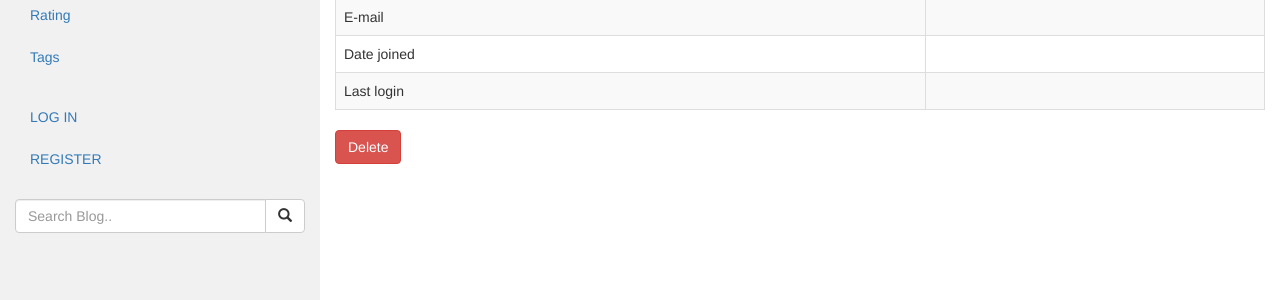
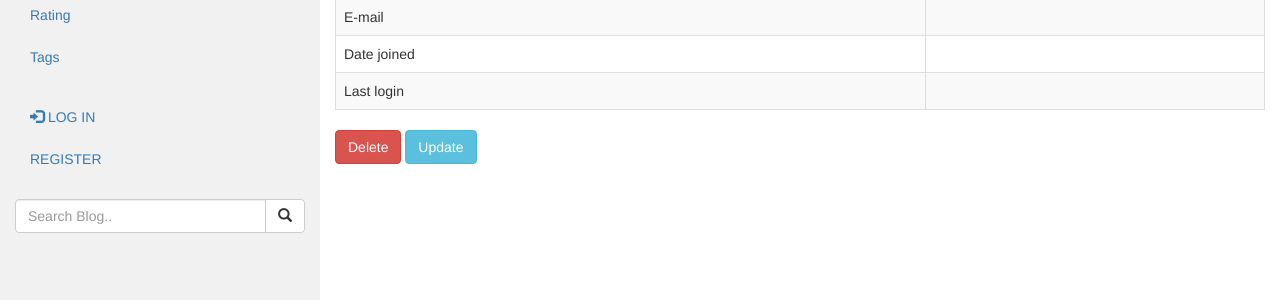
Before and after one commit to roman985475612/Simple-Blog, a Django app: page /accounts/profile/ in a window 1280 px wide. Shown: the part 213-513 px from the top of the page. Run offline with Django 3.2, Linux system fonts and the light colour scheme; some libraries are stand-ins or nearby versions.

Commit message:
Task # 30 complete: added profile edit page

```diff
--- a/accounts/templates/accounts/profile.html
+++ b/accounts/templates/accounts/profile.html
@@ -20,5 +20,6 @@
     </table>
 
     <a href="{% url 'accounts:delete' %}" class="btn btn-danger">Delete</a>
+    <a href="{% url 'accounts:update' request.user.pk %}" class="btn btn-info">Update</a>
 </div>
 {% endblock %}
--- a/accounts/urls.py
+++ b/accounts/urls.py
@@ -11,5 +11,6 @@ urlpatterns = [
     path('logout/', auth_views.logout, {'next_page': '/'}, name='logout'),
     path('register/', views.RegisterFormView.as_view(), name='register'),
     path('profile/', TemplateView.as_view(template_name='accounts/profile.html'), name='profile'),
+    path('profile/update/<int:pk>/', views.UserUpdateView.as_view(), name='update'),
     path('profile/delete/', views.UserDeleteView.as_view(), name='delete'),
 ]
--- a/blog/templates/blog/base.html
+++ b/blog/templates/blog/base.html
@@ -35,17 +35,14 @@
           <li {% if request.path == rtg %}class="active"{% endif %}><a href="{{ rtg }}">Rating</a></li>
           <li {% if request.path == tgs %}class="active"{% endif %}><a href="{{ tgs }}">Tags</a></li>
 
-          {% if user.is_authenticated %}
-            <li {% if request.path == pad %}class="active"{% endif %}><a href="{{ pad }}">Add article</a></li>
-          {% endif %}
-
           <br>
 
           {% if user.is_authenticated %}
-            <li {% if request.path == pro %}class="active"{% endif %}><a href="{{ pro }}">Hello, {{ user.username|capfirst }}!</a></li>
-            <li><a href="{% url 'accounts:logout' %}">LOG OUT</a></li>
+            <li {% if request.path == pro %}class="active"{% endif %}><a href="{{ pro }}"><span class="glyphicon glyphicon-user"></span> Hello, {{ user.username|capfirst }}!</a></li>
+            <li><a href="{% url 'accounts:logout' %}"><span class="glyphicon glyphicon-log-out"></span> LOG OUT</a></li>
+            <li {% if request.path == pad %}class="active"{% endif %}><a href="{{ pad }}"><span class="glyphicon glyphicon-file"></span> ADD ARTICLE</a></li>
           {% else %}
-            <li {% if request.path == log %}class="active"{% endif %}><a href="{{ log }}">LOG IN</a></li>
+            <li {% if request.path == log %}class="active"{% endif %}><a href="{{ log }}"><span class="glyphicon glyphicon-log-in"></span> LOG IN</a></li>
             <li {% if request.path == reg %}class="active"{% endif %}><a href="{{ reg }}">REGISTER</a></li>
           {% endif %}
 
```
Also changed, not shown: accounts/templates/accounts/user_form.html (added, +23 -0 lines), accounts/views.py (+9 -2 lines).
